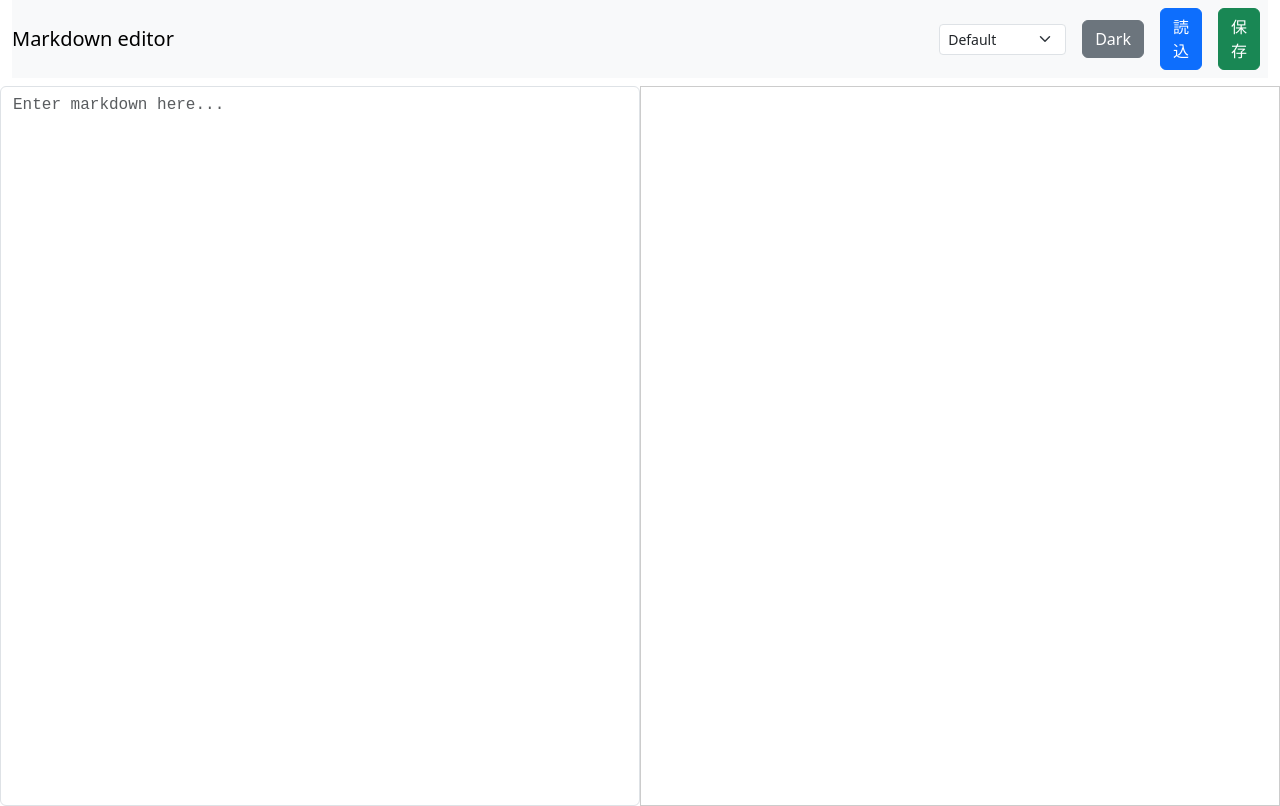
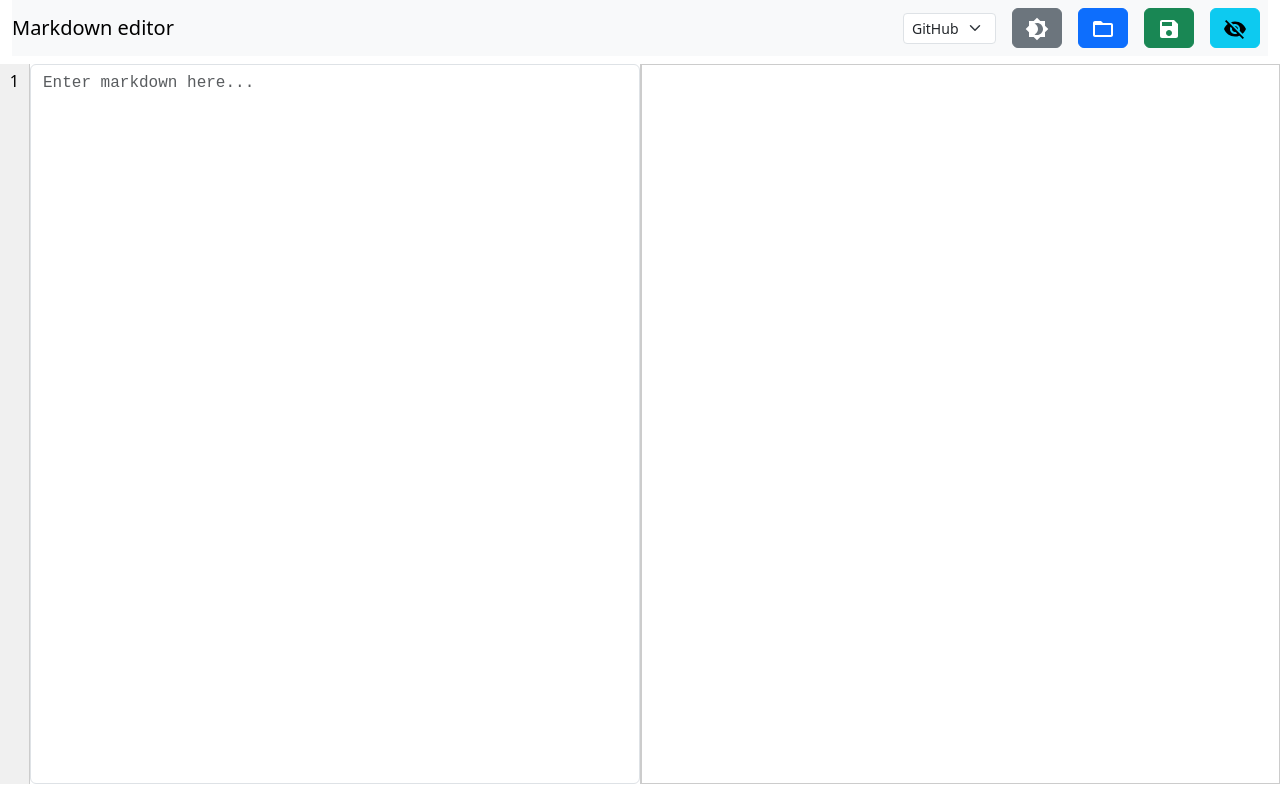
Before and after one commit to bellsanct/markdown-editor, a React (Create React App) app: page / in a window 1280 px wide. Built offline with nearby package versions, Linux system fonts and the light colour scheme.

Commit message:
Add sidebar preview toggle, templates and icons

```diff
--- a/package.json
+++ b/package.json
@@ -4,6 +4,8 @@
   "version": "0.1.0",
   "private": true,
   "dependencies": {
+    "@emotion/react": "^11.14.0",
+    "@emotion/styled": "^11.14.0",
     "@mui/icons-material": "^5.14.8",
     "@testing-library/jest-dom": "^5.17.0",
     "@testing-library/react": "^13.4.0",
--- a/src/components/MarkdownEditor.js
+++ b/src/components/MarkdownEditor.js
@@ -7,6 +7,15 @@ import "highlight.js/styles/github.css";
 import "./preview.css";
 import "github-markdown-css/github-markdown-light.css";
 import "./theme.css";
+import "./line.css";
+import "./templates.css";
+
+import FolderOpenIcon from "@mui/icons-material/FolderOpen";
+import SaveIcon from "@mui/icons-material/Save";
+import Brightness4Icon from "@mui/icons-material/Brightness4";
+import Brightness7Icon from "@mui/icons-material/Brightness7";
+import VisibilityIcon from "@mui/icons-material/Visibility";
+import VisibilityOffIcon from "@mui/icons-material/VisibilityOff";
 
 
 function MarkdownEditor() {
@@ -14,9 +23,12 @@ function MarkdownEditor() {
   const [existingMarkdown, setExistingMarkdown] = useState("");
   const [editedMarkdown, setEditedMarkdown] = useState("");
   const [theme, setTheme] = useState("light");
-  const [template, setTemplate] = useState("default");
+  const [template, setTemplate] = useState("github");
+  const [previewVisible, setPreviewVisible] = useState(true);
+  const [lineNumbers, setLineNumbers] = useState([]);
   const editorRef = useRef(null);
   const previewRef = useRef(null);
+  const lineNumberRef = useRef(null);
 
   const toggleTheme = () => {
     setTheme(theme === "light" ? "dark" : "light");
@@ -25,11 +37,13 @@ function MarkdownEditor() {
   const handleEditorScroll = () => {
     const scrollTop = editorRef.current.scrollTop;
     previewRef.current.scrollTop = scrollTop;
+    lineNumberRef.current.scrollTop = scrollTop;
   };
 
   const handlePreviewScroll = () => {
     const scrollTop = previewRef.current.scrollTop;
     editorRef.current.scrollTop = scrollTop;
+    lineNumberRef.current.scrollTop = scrollTop;
   };
 
   const handleLoadMarkdown = () => {
@@ -92,6 +106,11 @@ function MarkdownEditor() {
   };
 
   useEffect(() => {
+    const lines = markdown.split("\n").length || 1;
+    setLineNumbers(Array.from({ length: lines }, (_, i) => i + 1));
+  }, [markdown]);
+
+  useEffect(() => {
     // コンポーネントがマウントされた際にhighlight.jsを初期化
     hljs.highlightAll();
   }, [markdown]);
@@ -107,22 +126,36 @@ function MarkdownEditor() {
             onChange={(e) => setTemplate(e.target.value)}
             className="mx-2"
           >
-            <option value="default">Default</option>
             <option value="github">GitHub</option>
+            <option value="simple">Simple</option>
+            <option value="word">Word</option>
           </Form.Select>
           <Button variant="secondary" className="mx-2" onClick={toggleTheme}>
-            {theme === "light" ? "Dark" : "Light"}
+            {theme === "light" ? <Brightness4Icon /> : <Brightness7Icon />}
           </Button>
           <Button className="mx-2" onClick={handleLoadMarkdown} variant="primary">
-            読込
+            <FolderOpenIcon />
           </Button>
           <Button className="mx-2" onClick={handleSaveMarkdown} variant="success">
-            保存
+            <SaveIcon />
+          </Button>
+          <Button
+            className="mx-2"
+            onClick={() => setPreviewVisible(!previewVisible)}
+            variant="info"
+          >
+            {previewVisible ? <VisibilityOffIcon /> : <VisibilityIcon />}
           </Button>
         </Nav>
       </Navbar>
       <Row className="mt-2">
-        <Col md={6} className="p-0">
+        <Col md={previewVisible ? 6 : 12} className="p-0">
+          <div className="editor-container">
+            <div ref={lineNumberRef} className="line-numbers">
+              {lineNumbers.map((n) => (
+                <span key={n}>{n}</span>
+              ))}
+            </div>
             <Form.Control
               as="textarea"
               placeholder="Enter markdown here..."
@@ -132,15 +165,24 @@ function MarkdownEditor() {
               value={markdown}
               onChange={(e) => setMarkdown(e.target.value)}
             />
+          </div>
         </Col>
-        <Col md={6} className="p-0">
+        {previewVisible && (
+          <Col md={6} className="p-0 sidebar">
             <div
               ref={previewRef}
               onScroll={handlePreviewScroll}
-            className={`preview ${template === "github" ? "markdown-body" : ""}`}
+              className={`preview ${
+                template === "github"
+                  ? "markdown-body"
+                  : template === "simple"
+                  ? "simple-template"
+                  : "word-template"
+              }`}
               dangerouslySetInnerHTML={{ __html: marked(markdown) }}
             ></div>
           </Col>
+        )}
       </Row>
     </Container>
   );
--- a/src/components/line.css
+++ b/src/components/line.css
@@ -20,3 +20,16 @@
   background-color: #64b5f6;
   color: #fff;
 }
+
+.editor-container {
+  display: flex;
+}
+
+.editor-container .line-numbers {
+  overflow: hidden;
+  user-select: none;
+}
+
+.editor-container .editor {
+  flex: 1;
+}
--- /dev/null
+++ b/src/components/templates.css
@@ -0,0 +1,18 @@
+/* Additional templates */
+
+.simple-template {
+  font-family: "Courier New", monospace;
+  background-color: #f5f5f5;
+  color: #333;
+  padding: 10px;
+}
+
+.word-template {
+  font-family: "Times New Roman", serif;
+  background-color: #ffffff;
+  color: #000;
+  padding: 20px;
+  max-width: 800px;
+  margin: auto;
+  border: 1px solid #e0e0e0;
+}
--- a/src/components/theme.css
+++ b/src/components/theme.css
@@ -18,6 +18,16 @@
   color: #c9d1d9;
 }
 
+.light .line-numbers {
+  background-color: #f0f0f0;
+  color: #000;
+}
+
+.dark .line-numbers {
+  background-color: #2d2d2d;
+  color: #ddd;
+}
+
 .editor {
   width: 100%;
   height: 90vh;
@@ -33,3 +43,7 @@
   border: 1px solid #ccc;
   padding: 10px;
 }
+
+.sidebar {
+  border-left: 1px solid #ccc;
+}
```
Also changed, not shown: 1 other file (tests, documents, lock files or other folders). Lines whose indentation alone changed are shown as unchanged.
